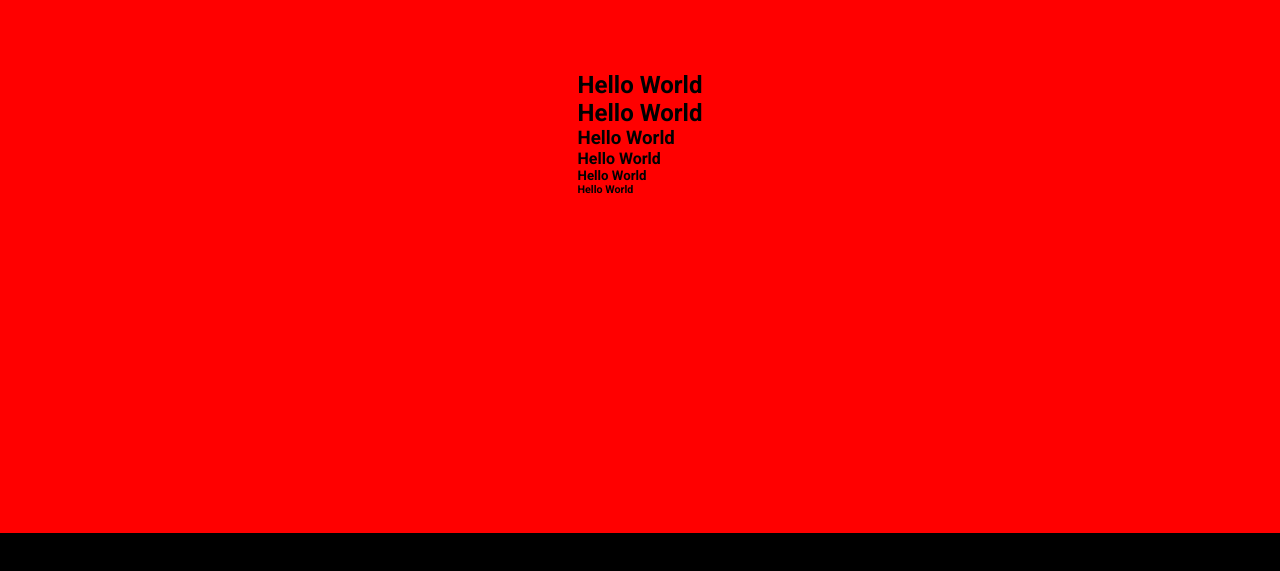
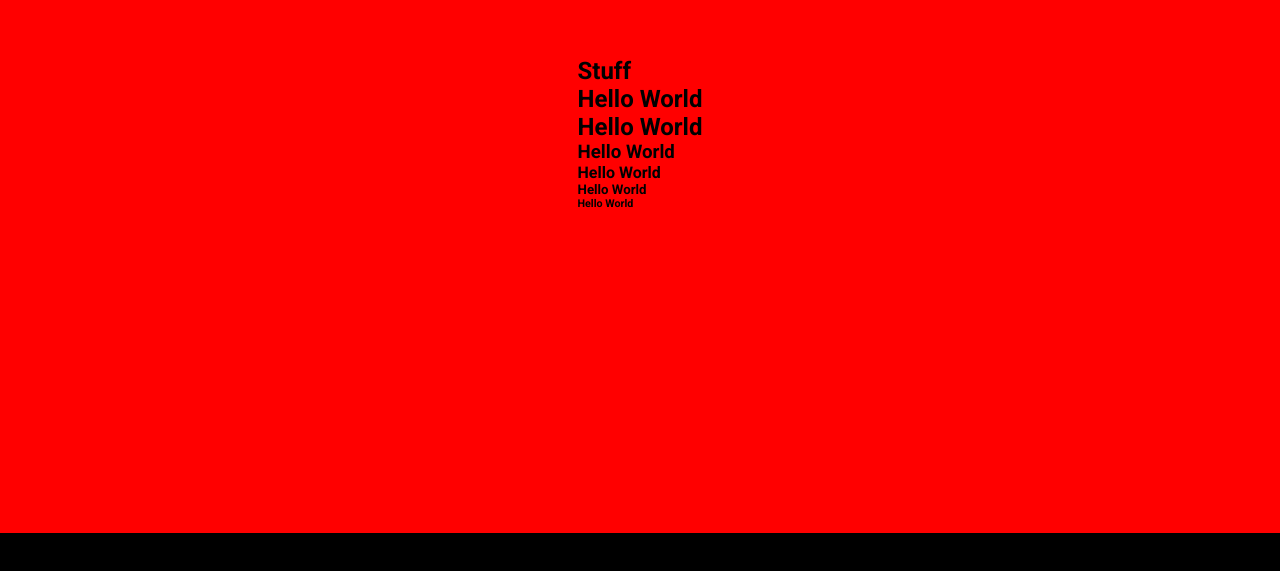
Before and after one commit to rmoore1038/WEBD1123, a plain HTML site: page week4/index.html in a window 1280 px wide. Shown: the part 267-838 px from the top of the page. Drawn offline with Linux system fonts and the light colour scheme; a web font is replaced by a local one.

Commit message:
h1 tag  added

```diff
--- a/week4/index.html
+++ b/week4/index.html
@@ -15,6 +15,7 @@
   <body>
     <div id="div-one">
       <section>
+        <h1>Stuff</h1>
         <h1>Hello World</h1>
         <h2>Hello World</h2>
         <h3>Hello World</h3>
```
